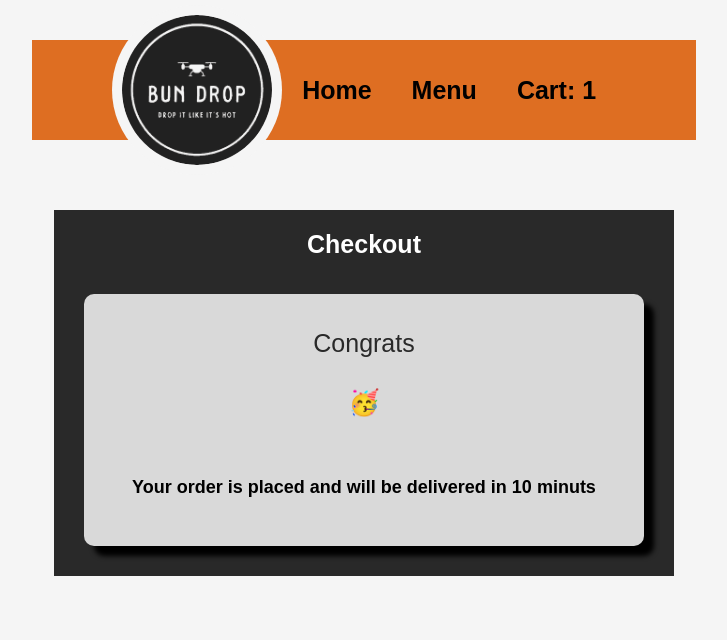
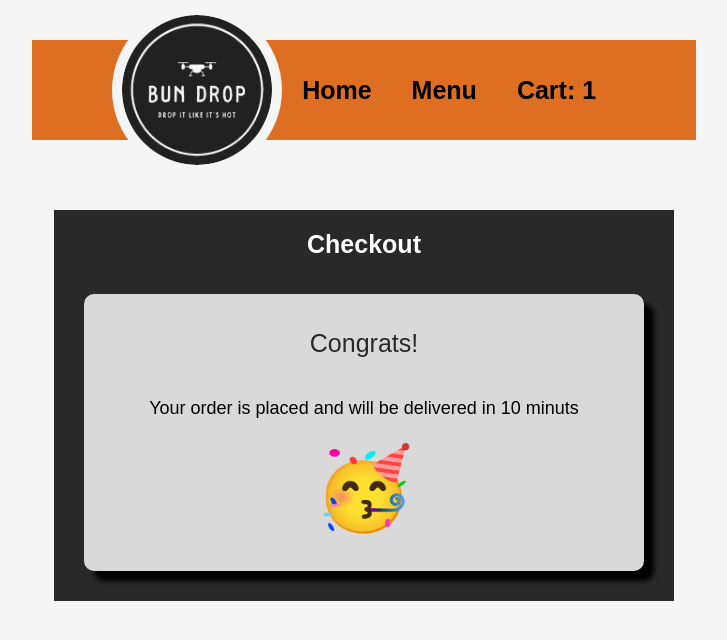
Before and after one commit to RebecaRosenquist/bun-drop--, a React (Create React App) app: page /Confirmation in a window 1280 px wide. Shown: the top 640 px of the page, without its empty margins (276-1003 px from the left). Built offline with nearby package versions, Linux system fonts and the light colour scheme; data requests are answered from the project's data file.

Commit message:
Mer UI fix

```diff
--- a/src/RouteComponent/Cart.jsx
+++ b/src/RouteComponent/Cart.jsx
@@ -71,7 +71,7 @@ function Cart() {
           <div className="testCart">
             <h1 style={{ backgroundColor: "#292929" }}>ShoppingCart</h1>
             <div className="AddedItemContainer">
-              <h2 id="your-order" >Your order</h2>
+              <h2 id="your-order">Your order</h2>
               <hr />
               {getOrder.map((o) => (
                 <div className="row" style={{ backgroundColor: "#D9D9D9" }}>
@@ -100,7 +100,7 @@ function Cart() {
               <h3 style={{ backgroundColor: "#D9D9D9" }}>Total: {testa} SEK</h3>
             </div>
             <Link style={{ backgroundColor: "transparent" }} to={"/payment"}>
-              <button className="PayButton">Pay</button>
+              <button className="PayButton">Continue to delivery</button>
             </Link>
           </div>
         </div>
@@ -110,7 +110,10 @@ function Cart() {
             <h1 style={{ backgroundColor: "#292929" }}>ShoppingCart</h1>
             <div className="AddedItemContainer">
               <div className="OneItem">
-                <div className="cart-empty-div" style={{ backgroundColor: "#D9D9D9" }}>
+                <div
+                  className="cart-empty-div"
+                  style={{ backgroundColor: "#D9D9D9" }}
+                >
                   <h2 id="cart-is-empty">Cart is empty</h2>
                 </div>
               </div>
--- a/src/RouteComponent/Confirmation.jsx
+++ b/src/RouteComponent/Confirmation.jsx
@@ -1,5 +1,6 @@
 import React from "react";
 import { useState, useEffect } from "react";
+
 
 
 
@@ -15,17 +16,17 @@ function Confirmation() {
         flexDirection: "column",
       }}
     >
-      <div className="MainPaymentContainers">
-        <div className="testPayments">
+      <div className="MainConfirmationContainers">
+        <div className="testConfirmation">
           <h1 style={{ backgroundColor: "#292929" }}>Checkout</h1>
-          <div className="AddDileveryInfos">
-            <h2 id="hh">Congrats</h2>
-            <h2 id="hh">
-              <h2 id="hh">🥳</h2>
-            </h2>
+          <div className="AddDileveryInfo">
+            <h2 id="hh">Congrats!</h2>
+
+
+
             <h3 id="hhh" style={{ backgroundColor: "#D9D9D9" }}>
               Your order is placed and will be delivered in 10 minuts
-            </h3>
+            </h3><h2 id="hg">🥳</h2>
           </div>
         </div>
       </div>
--- a/src/RouteComponent/Payment.jsx
+++ b/src/RouteComponent/Payment.jsx
@@ -3,6 +3,9 @@ import { useState, useEffect } from "react";
 
 import swish from "../Swish-logo.jpg";
 import visa from "../mastercard.webp";
+
+import { Link } from "react-router-dom";
+
 
 //Css import
 import "./payment.css";
@@ -21,6 +24,7 @@ function Payment() {
           <h1 style={{ backgroundColor: "#292929" }}>Checkout</h1>
           <div className="AddDileveryInfo">
             <h2>Delivery</h2>
+            <hr ></hr>
             <div className="Info">
               <div
                 className="InputBoxes"
@@ -32,14 +36,17 @@ function Payment() {
                 <input className="InputBox" placeholder="Phone Number"></input>
               </div>
             </div>
-            <hr />
-            <div className="OneItem">
+
             <div style={{ backgroundColor: "#D9D9D9" }}>
               <h2>Payment</h2>
             </div>
-            </div>
+            <hr />
+            <div className="OneItem"></div>
 
-            <div className="Payment-icons-div" style={{ backgroundColor: "#D9D9D9" }}>
+            <div
+              className="Payment-icons-div"
+              style={{ backgroundColor: "#D9D9D9" }}
+            >
               <img
                 id="img-pay"
                 className="swish-icon"
@@ -55,21 +62,14 @@ function Payment() {
                 style={{ height: "60px", width: "60px" }}
               />
             </div>
-              <div
-                className="InputBoxes"
-                style={{ backgroundColor: "#D9D9D9" }}
-              >
+            <div className="InputBoxes" style={{ backgroundColor: "#D9D9D9", marginBottom: "0px" }}>
               <input className="InputBox" placeholder="Card Number"></input>
               <input className="InputBox" placeholder="CVV"></input>
-
-
             </div>
-
-
-            <hr />
-            <h3 style={{ backgroundColor: "#D9D9D9" }}>Total: 20 SEK</h3>
           </div>
-          <button className="PayButton">Complete Order</button>
+          <Link style={{ backgroundColor: "transparent" }} to={"/confirmation"}>
+            <button className="PayButton">Place order</button>
+          </Link>
         </div>
       </div>
     </div>
--- a/src/RouteComponent/confirmation.css
+++ b/src/RouteComponent/confirmation.css
@@ -4,7 +4,7 @@
   align-items: center;
 }
 
-.MainPaymentContainers {
+.MainConfirmationContainers {
   width: 1500px;
   padding: 400px;
   padding-top: 10px;
@@ -15,7 +15,7 @@
   width: 100vh;
 }
 
-.AddDileveryInfos {
+.AddDileveryInfo {
   display: flex;
   flex-direction: column;
   justify-content: center;
@@ -27,7 +27,7 @@
   box-shadow: 10px 10px 5px black;
 }
 
-.testPayments {
+.testConfirmation {
   background-color: #292929;
   color: white;
   display: flex;
@@ -39,8 +39,14 @@
 #hh {
   font-size: 25px;
   margin-bottom: 20px;
+  font-weight: bold;
 }
 
 #hhh {
   font-size: 18px;
+  font-weight: lighter;
 }
+
+#hg{
+    font-size: 80px;
+}
--- a/src/RouteComponent/payment.css
+++ b/src/RouteComponent/payment.css
@@ -81,7 +81,7 @@ hr {
 
 .PayButton{
     height: 50px;
-    width: 120px;
+    width: 140px;
     margin-top: 10px;
     margin-bottom: 50px;
     border-radius: 15px;
@@ -91,6 +91,11 @@ hr {
 
 
 
+}
+
+#hh{
+    font-weight:normal;
+    margin-top: 5px;
 }
 
 h2, h4 {
```
Lines whose indentation alone changed are shown as unchanged.
